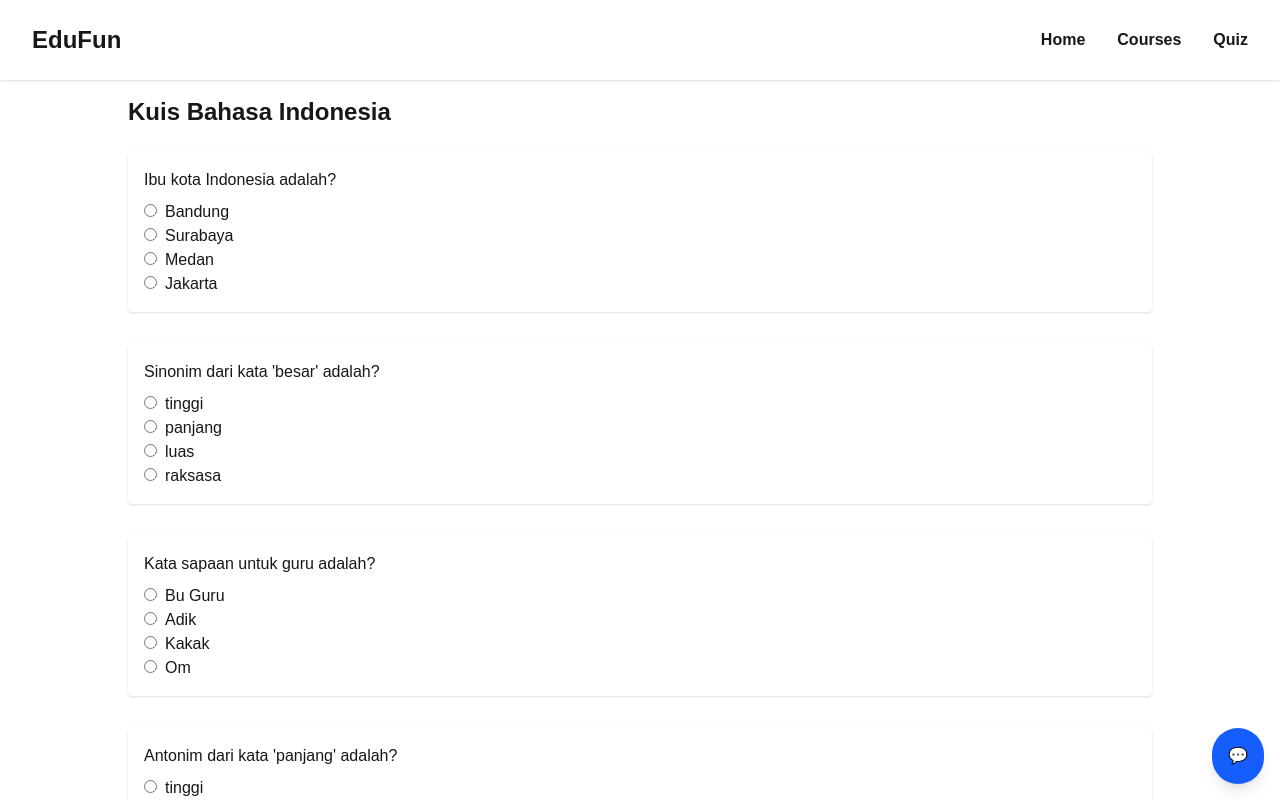
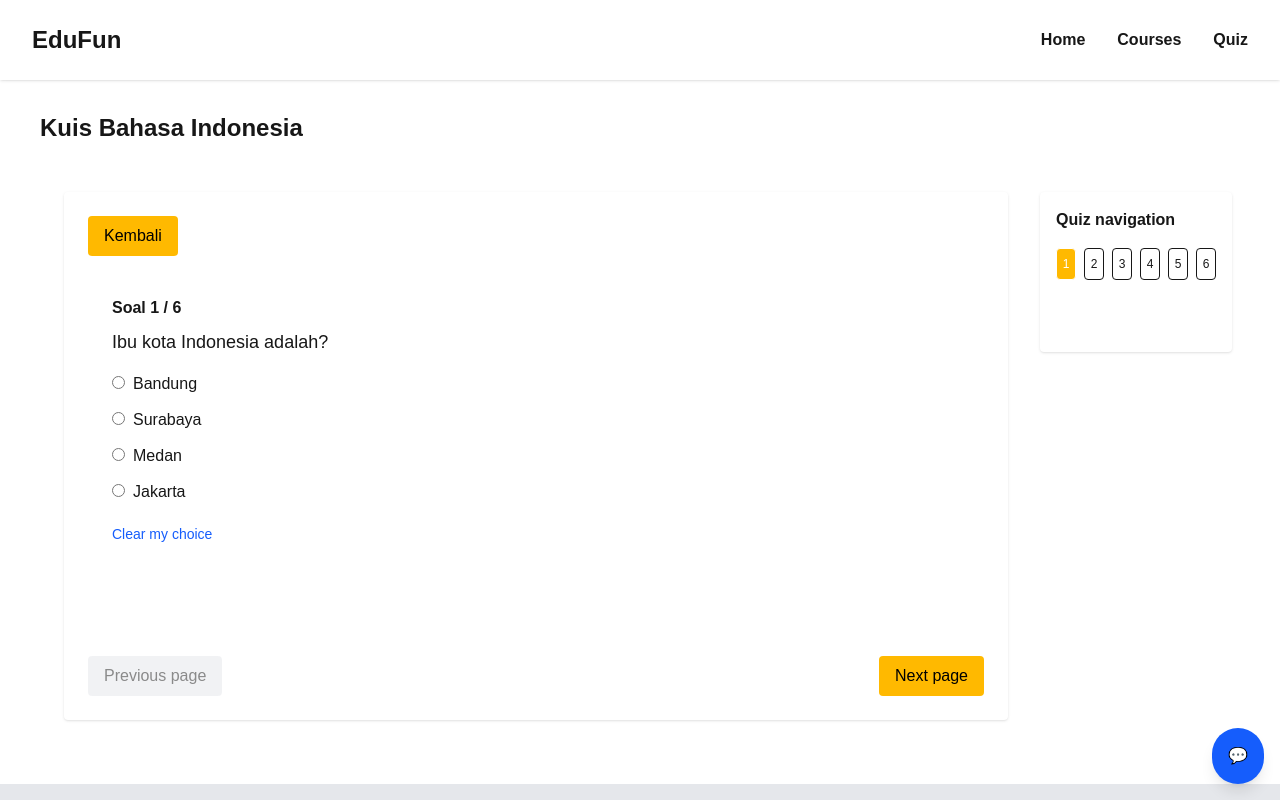
Before and after one commit to afiifmaul/EduFun_PMUL, a Next.js app: page /quiz/bahasa in a window 1280 px wide. Shown: the top 800 px of the page. Built offline with nearby package versions, Linux system fonts and the light colour scheme.

Commit message:
Edit quiz

```diff
--- a/src/app/components/QuizForm.js
+++ b/src/app/components/QuizForm.js
@@ -1,96 +1,180 @@
+// app/components/QuizForm.js
 "use client";
+import { useState, useEffect } from "react";
+import { useRouter } from "next/navigation";
 
-import { useState } from "react";
+// Fisher–Yates shuffle (client-only)
+function shuffleArray(arr) {
+  const a = [...arr];
+  for (let i = a.length - 1; i > 0; i--) {
+    const j = Math.floor(Math.random() * (i + 1));
+    [a[i], a[j]] = [a[j], a[i]];
+  }
+  return a;
+}
 
 export default function QuizForm({ questions }) {
+  const router = useRouter();
+
+  // Shuffle once on client mount
+  const [shuffled, setShuffled] = useState(questions);
+  useEffect(() => {
+    setShuffled(shuffleArray(questions));
+  }, [questions]);
+
+  const total = shuffled.length;
+  const [current, setCurrent] = useState(0);
   const [answers, setAnswers] = useState({});
   const [score, setScore] = useState(null);
 
-  const handleChange = (qId, value) => {
-    setAnswers((prev) => ({ ...prev, [qId]: value }));
+  const q = shuffled[current];
+  const isLast = current === total - 1;
+
+  const handleChange = (v) => {
+    setAnswers((prev) => ({ ...prev, [q.id]: v }));
   };
 
-  const handleSubmit = (e) => {
-    e.preventDefault();
-    console.log("Jawaban dikumpulkan:", answers);
-    let correctCount = 0;
-    let totalMCQ = 0;
-    // Tambahkan pengiriman jawaban atau penilaian di sini
-    questions.forEach((q) => {
-      if (q.type === "mcq") {
+  const handleSubmit = () => {
+    let correct = 0,
+      totalMCQ = 0;
+    shuffled.forEach((item) => {
+      if (item.type === "mcq") {
         totalMCQ++;
-        if (answers[q.id] === q.answer) {
-          correctCount++;
-        }
+        if (answers[item.id] === item.answer) correct++;
       }
     });
-
-    setScore({ correct: correctCount, total: totalMCQ });
+    setScore({ correct, total: totalMCQ });
   };
 
   if (score) {
-    // Tampilkan hasil setelah submit
     return (
-      <div className="p-6 bg-white rounded shadow text-center">
-        <h2 className="text-2xl font-bold mb-4">Hasil Quiz</h2>
-        <p className="text-lg">
+      <div className="p-6 space-y-6">
+        <button
+          onClick={() => router.back()}
+          className="mb-4 px-4 py-2 bg-amber-400 text-black rounded hover:bg-amber-500 transition"
+        >
+          Kembali
+        </button>
+        <div className="bg-white rounded shadow p-8 text-center max-w-4xl mx-auto">
+          <h2 className="text-3xl font-bold mb-4">Hasil Quiz</h2>
+          <p className="text-xl">
             Kamu menjawab benar{" "}
             <span className="font-semibold">{score.correct}</span> dari{" "}
             <span className="font-semibold">{score.total}</span> soal pilihan
             ganda.
           </p>
           <button
-          className="mt-6 px-6 py-2 bg-blue-600 text-white rounded hover:bg-blue-700"
             onClick={() => {
               setScore(null);
               setAnswers({});
+              setCurrent(0);
+              setShuffled(shuffleArray(questions));
             }}
+            className="mt-6 px-8 py-3 bg-amber-400 text-black rounded hover:bg-amber-500 transition"
           >
             Ulangi Quiz
           </button>
+        </div>
       </div>
     );
   }
 
   return (
-    <form onSubmit={handleSubmit} className="space-y-8">
-      {questions.map((q) => (
-        <div key={q.id} className="p-4 bg-white rounded shadow w-5xl mx-auto">
-          <p className="font-medium mb-2">{q.question}</p>
+    <div className="flex gap-8 p-6">
+      {/* Main question panel */}
+      <div className="flex-1 rounded shadow p-6">
+        <button
+          onClick={() => router.back()}
+          className="mb-4 px-4 py-2 bg-amber-400 text-black rounded hover:bg-amber-500 transition"
+        >
+          Kembali
+        </button>
+        {/* Fixed-size question box */}
+        <div className="bg-white p-6 rounded w-4xl h-96 mx-auto overflow-auto">
+          <p className="mb-2 font-semibold">
+            Soal {current + 1} / {total}
+          </p>
+          <p className="mb-4 text-lg">{q.question}</p>
 
-          {q.type === "mcq" ? (
-            q.options.map((opt, i) => (
-              <label key={i} className="block">
+          {q.options.map((opt) => (
+            <label key={opt} className="block mb-3">
               <input
                 type="radio"
                 name={`q${q.id}`}
                 value={opt}
                 checked={answers[q.id] === opt}
-                  onChange={() => handleChange(q.id, opt)}
+                onChange={() => handleChange(opt)}
                 className="mr-2"
                 required
               />
               {opt}
             </label>
-            ))
-          ) : (
-            <textarea
-              rows={4}
-              value={answers[q.id] || ""}
-              onChange={(e) => handleChange(q.id, e.target.value)}
-              className="w-full border rounded p-2"
-              placeholder="Masukkan jawaban esai..."
-            />
-          )}
-        </div>
           ))}
 
           <button
-        type="submit"
-        className="px-6 py-2 bg-blue-600 text-white rounded hover:bg-blue-700"
+            className="mt-2 text-sm text-blue-600 hover:underline"
+            onClick={() => {
+              setAnswers((prev) => {
+                const c = { ...prev };
+                delete c[q.id];
+                return c;
+              });
+            }}
           >
-        Submit Jawaban
+            Clear my choice
           </button>
-    </form>
+        </div>
+
+        {/* Prev / Next or Submit */}
+        <div className="flex justify-between max-w-4xl mx-auto">
+          <button
+            onClick={() => setCurrent((idx) => Math.max(idx - 1, 0))}
+            disabled={current === 0}
+            className="px-4 py-2 bg-gray-200 rounded disabled:opacity-50 hover:bg-gray-300 transition"
+          >
+            Previous page
+          </button>
+
+          {isLast ? (
+            <button
+              onClick={handleSubmit}
+              className="px-4 py-2 bg-amber-400 text-black rounded hover:bg-amber-500 transition"
+            >
+              Submit Quiz
+            </button>
+          ) : (
+            <button
+              onClick={() => setCurrent((idx) => Math.min(idx + 1, total - 1))}
+              className="px-4 py-2 bg-amber-400 text-black rounded hover:bg-amber-500 transition"
+            >
+              Next page
+            </button>
+          )}
+        </div>
+      </div>
+
+      {/* Sidebar navigation */}
+      <aside className="w-48 h-40 bg-white rounded shadow p-4 space-y-4">
+        <h3 className="font-semibold mb-4">Quiz navigation</h3>
+        <div className="flex gap-2">
+          {shuffled.map((item, idx) => (
+            <button
+              key={item.id}
+              onClick={() => setCurrent(idx)}
+              className={`w-8 h-8 flex items-center justify-center border rounded text-xs
+                ${
+                  current === idx
+                    ? "bg-amber-400 text-white"
+                    : answers[item.id]
+                    ? "bg-amber-500"
+                    : "bg-white"
+                }`}
+            >
+              {idx + 1}
+            </button>
+          ))}
+        </div>
+      </aside>
+    </div>
   );
 }
--- a/src/app/quiz/[id]/page.js
+++ b/src/app/quiz/[id]/page.js
@@ -1,10 +1,15 @@
+// app/quiz/[id]/page.js
 import { quizzes } from "../../data/quizzes";
 import QuizForm from "../../components/QuizForm";
-export default function QuizDetailPage({ params }) {
+
+export default async function QuizDetailPage({ params }) {
   const quiz = quizzes[params.id];
-  if (!quiz) return <div>Kuis tidak ditemukan.</div>;
+  if (!quiz) {
+    return <div className="p-6">Kuis tidak ditemukan.</div>;
+  }
+
   return (
-    <div className="space-y-6">
+    <div className="p-4 space-y-6">
       <h1 className="text-2xl font-bold">{quiz.title}</h1>
       <QuizForm questions={quiz.questions} />
     </div>
```
Lines whose indentation alone changed are shown as unchanged.
